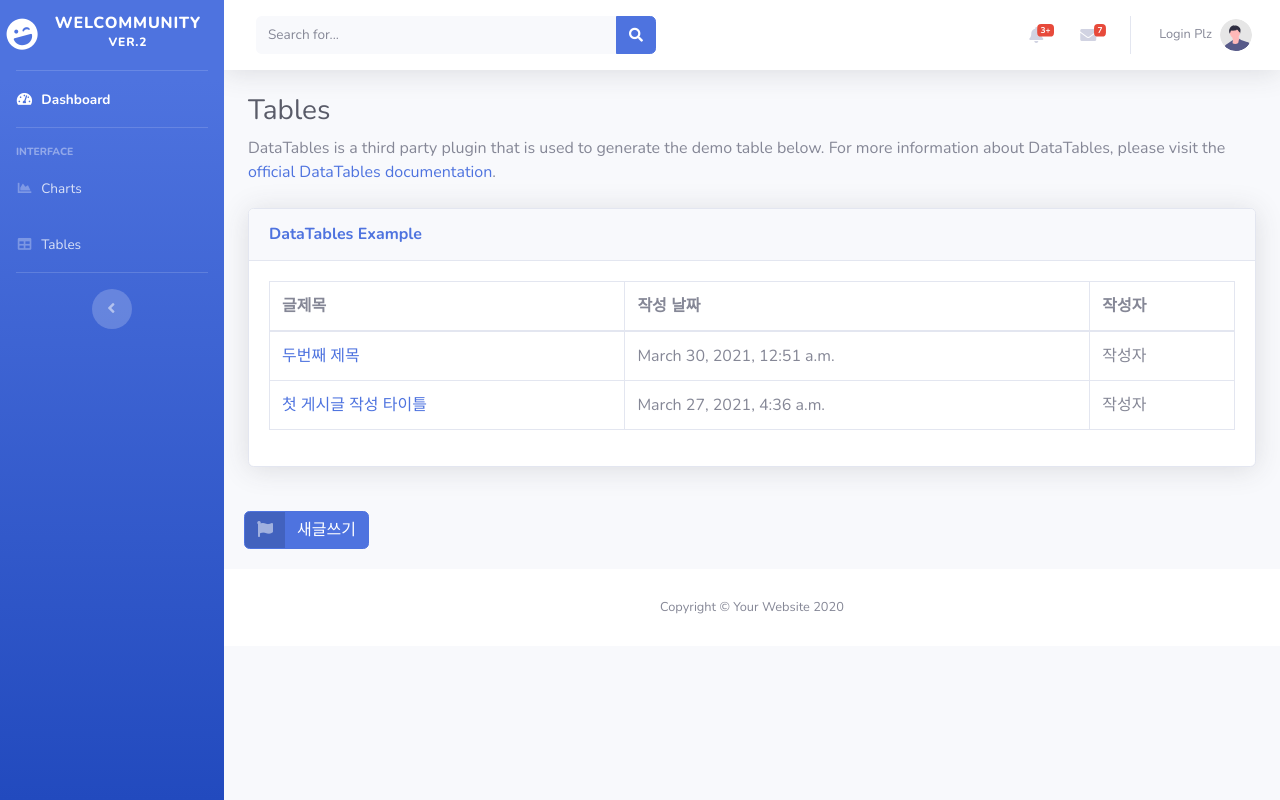
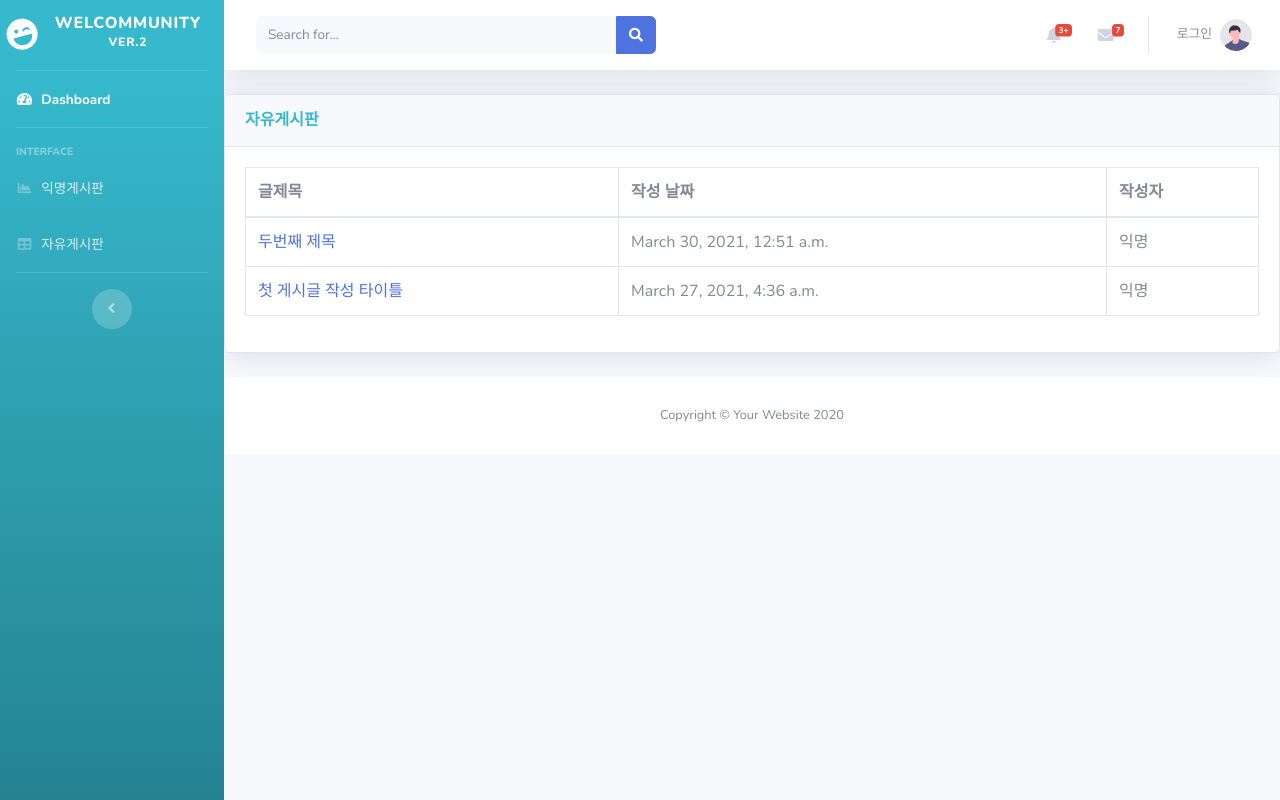
Before and after one commit to LEEJUNB/20210403_djangoCommunity, a Django app: page / in a window 1280 px wide. Run offline with Django 3.2, Linux system fonts and the light colour scheme; data comes from the database, SQL or seed files in the repository; both versions use the stored data as it was after the commit; some libraries are stand-ins or nearby versions.

Commit message:
templates color, text 수정

```diff
--- a/devcommu/commuapp/templates/base.html
+++ b/devcommu/commuapp/templates/base.html
@@ -30,7 +30,7 @@
     <div id="wrapper">
 
         <!-- Sidebar -->
-        <ul class="navbar-nav bg-gradient-primary sidebar sidebar-dark accordion" id="accordionSidebar">
+        <ul class="navbar-nav bg-gradient-info sidebar sidebar-dark accordion" id="accordionSidebar">
 
             <!-- Sidebar - Brand -->
             <a class="sidebar-brand d-flex align-items-center justify-content-center" href="index.html">
@@ -60,16 +60,16 @@
 
             <!-- Nav Item - Charts -->
             <li class="nav-item">
-                <a class="nav-link" href="charts.html">
+                <a class="nav-link" href="{% url 'home' %}}">
                     <i class="fas fa-fw fa-chart-area"></i>
-                    <span>Charts</span></a>
+                    <span>익명게시판</span></a>
             </li>
 
             <!-- Nav Item - Tables -->
             <li class="nav-item">
                 <a class="nav-link" href="tables.html">
                     <i class="fas fa-fw fa-table"></i>
-                    <span>Tables</span></a>
+                    <span>자유게시판</span></a>
             </li>
 
             <!-- Divider -->
@@ -265,7 +265,7 @@
                                 {% if user.is_authenticated  %}
                                 <span class="mr-2 d-none d-lg-inline text-gray-600 small">{{user.username}}</span>
                                 {% else %}
-                                <span class="mr-2 d-none d-lg-inline text-gray-600 small">Login Plz</span>
+                                <span class="mr-2 d-none d-lg-inline text-gray-600 small">로그인</span>
                                 {% endif %}
                                 <img class="img-profile rounded-circle"
                                     src="{% static 'img/undraw_profile.svg' %}">
@@ -320,15 +320,15 @@
         <div class="modal-dialog" role="document">
             <div class="modal-content">
                 <div class="modal-header">
-                    <h5 class="modal-title" id="exampleModalLabel">Ready to Leave?</h5>
+                    <h5 class="modal-title" id="exampleModalLabel">로그아웃하시겠어요?</h5>
                     <button class="close" type="button" data-dismiss="modal" aria-label="Close">
                         <span aria-hidden="true">×</span>
                     </button>
                 </div>
-                <div class="modal-body">Select "Logout" below if you are ready to end your current session.</div>
+                <div class="modal-body">아래 로그인 버튼을 눌러주세요</div>
                 <div class="modal-footer">
                     <button class="btn btn-secondary" type="button" data-dismiss="modal">Cancel</button>
-                    <a class="btn btn-primary" href="{% url 'logout' %}">Logout</a>
+                    <a class="btn btn-success" href="{% url 'logout' %}">Logout</a>
                 </div>
             </div>
         </div>
--- a/devcommu/commuapp/templates/index.html
+++ b/devcommu/commuapp/templates/index.html
@@ -1,18 +1,12 @@
 {% extends 'base.html' %}
 
 {% block content %}
-                <!-- Begin Page Content -->
-                <div class="container-fluid">
                     <!-- Page Heading -->
-                    <h1 class="h3 mb-2 text-gray-800">Tables</h1>
-                    <p class="mb-4">DataTables is a third party plugin that is used to generate the demo table below.
-                        For more information about DataTables, please visit the <a target="_blank"
-                            href="https://datatables.net">official DataTables documentation</a>.</p>
 
                     <!-- DataTales Example -->
                     <div class="card shadow mb-4">
                         <div class="card-header py-3">
-                            <h6 class="m-0 font-weight-bold text-primary">DataTables Example</h6>
+                            <h6 class="m-0 font-weight-bold text-info">자유게시판</h6>
                         </div>
                         <div class="card-body">
                             <div class="table-responsive">
@@ -31,7 +25,7 @@
                                             <!-- models.py > Post 클래스 > views.py의 posts쿼리셋-->
                                             <td><a href="{% url 'detail' post.id %}">{{ post.title }}</a></td>
                                             <td>{{ post.date }}</td>
-                                            <td>작성자</td>
+                                            <td>익명</td>
                                         </tr>
                                         {% endfor %}
                                     </tbody>
@@ -39,14 +33,14 @@
                             </div>
                         </div>
                     </div>
-                </div>
                 <!-- /.container-fluid -->
-                        <div class="card-body">
+                        <!-- login 해야만 글작성 가능 -->
+                        {% if user.is_authenticated  %}
                             <a href="{% url 'postcreate' %}" class="btn btn-primary btn-icon-split">
                                 <span class="icon text-white-50">
                                     <i class="fas fa-flag"></i>
                                 </span>
                                 <span class="text">새글쓰기</span>
                             </a>
-                        </div>
+                        {% endif %}
 {% endblock %}
```
Also changed, not shown: devcommu/accounts/templates/login.html (+3 -9 lines), devcommu/db.sqlite3.
